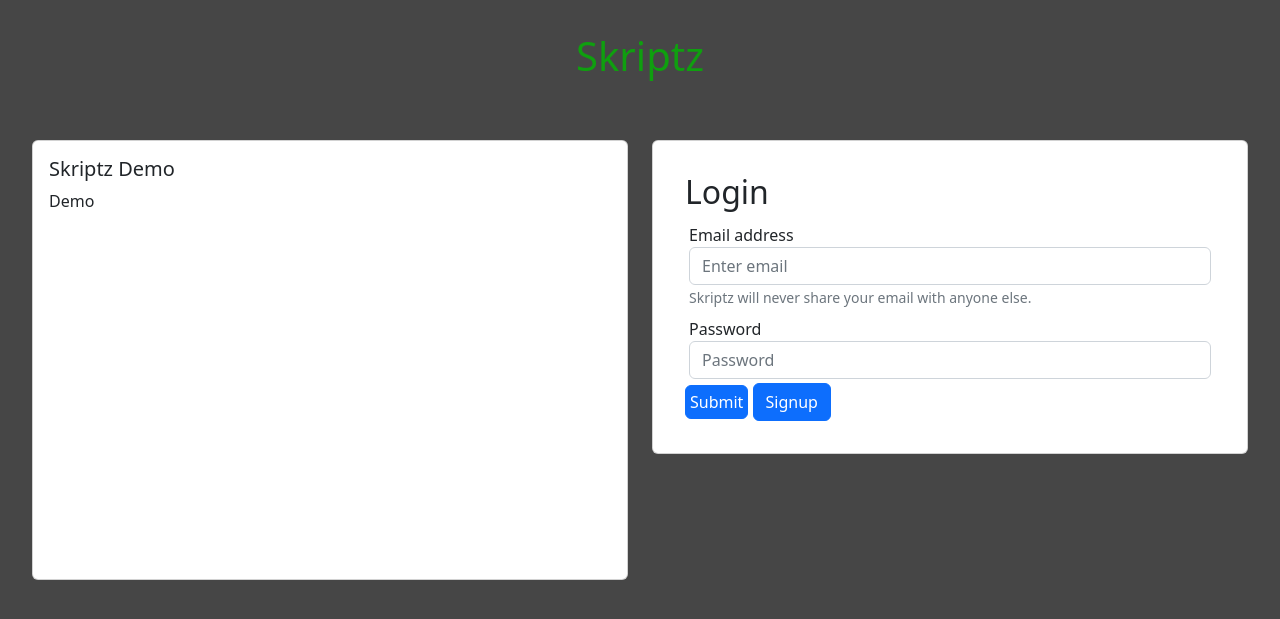
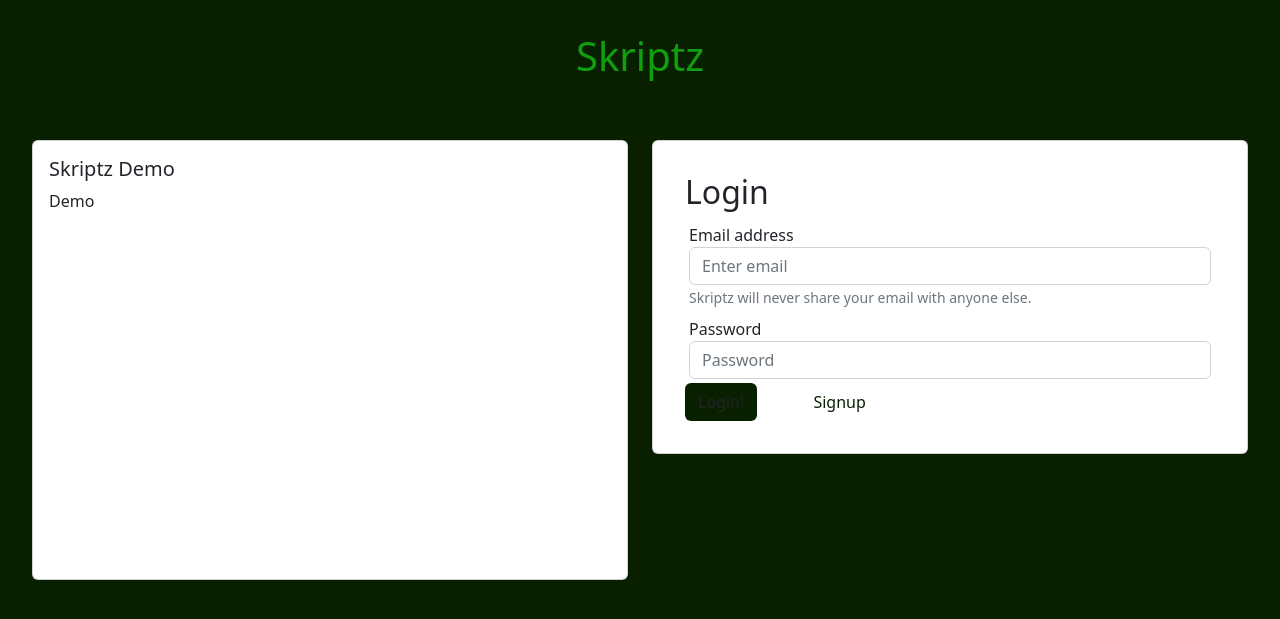
Before and after one commit to Dustinm5Oly/Skriptz, a Node server app: page / in a window 1280 px wide. Shown: the top 619 px of the page. Run offline with Node 20, Linux system fonts and the light colour scheme; some libraries are stand-ins or nearby versions.

Commit message:
started current service page

```diff
--- a/public/css/style.css
+++ b/public/css/style.css
@@ -4,13 +4,8 @@ html {
 
 body{
     margin: 0;
-    background-color: #464646;
-<<<<<<< HEAD
+    background-color: rgb(9,32,0);
     /* overflow: hidden; */
-=======
-    overflow: hidden;
-
->>>>>>> 58b2e541038d65ea5c8b09fb59935d75b1e0120a
 }
 
 
@@ -119,8 +114,26 @@ h3{
     padding-left: 50px;
 }
 #formBtn{
-    margin-left: 440px;
-    /* background-color: white; */
+    margin-left: 40px;
+    background-color: white;
     border: 0;
-    color: green;
+    color: rgb(9,32,0);
 }
+#dueCard{
+    display: flex;
+    flex-direction: column;
+    width:50%;
+    margin: 30px;
+    box-shadow: 3px 3px 3px rgb(9,32,0);
+}
+#dueList{
+    display: inline;
+    padding-left: 30px;
+}
+#subBtn{
+    background-color: rgb(9,32,0);
+}
+#dueTitle{
+    margin: 20px;
+    text-decoration: underline;
+}
--- a/views/current_services.handlebars
+++ b/views/current_services.handlebars
@@ -0,0 +1 @@
+<h1 class="gold" id="dueTitle">My Services</h1>
--- a/views/homepage.handlebars
+++ b/views/homepage.handlebars
@@ -30,11 +30,10 @@
           <label for="exampleInputPassword1">Password</label>
           <input type="password" class="form-control" id="exampleInputPassword1" placeholder="Password">
       </div>
-          <button id="formPad" type="submit" class="btn btn-primary">Submit</button>
-            <button id="" class="btn btn-primary" type="button" data-bs-target="#carousel" data-bs-slide="next">
-    <span></span>
-    <span>Signup</span>
-  </button>
+          <button id="subBtn" id="formPad" type="submit" class="btn gold">Login!</button>
+          <button id="formBtn" class="btn" type="button" data-bs-target="#carousel" data-bs-slide="next">
+            <span>Signup</span>
+          </button>
 
     </form>
     </div>
@@ -42,26 +41,25 @@
     <form id="signupForm">
       <h2>Signup</h2>
             <div id="formPad" class="form-group">
-          <label for="exampleInputPassword1">Password</label>
-          <input type="password" class="form-control" id="exampleInputPassword1" placeholder="Password">
+          <label for="inputFirstname">First Name</label>
+          <input type="text" class="form-control" id="inputFirstName" placeholder="first name">
       </div>
             <div id="formPad" class="form-group">
-          <label for="exampleInputPassword1">Password</label>
-          <input type="password" class="form-control" id="exampleInputPassword1" placeholder="Password">
+          <label for="inputLastName">Last Name</label>
+          <input type="text" class="form-control" id="inputLastName" placeholder="last name">
       </div>
       <div id="formPad" class="form-group">
-        <label for="exampleInputEmail1">Email address</label>
-        <input type="email" class="form-control" id="exampleInputEmail1" aria-describedby="emailHelp" placeholder="Enter email">
-        <small id="emailHelp" class="form-text text-muted">We'll never share your email with anyone else.</small>
+        <label for="inputEmail">Email address</label>
+        <input type="email" class="form-control" id="InputEmail" aria-describedby="emailHelp" placeholder="Enter email">
+        <small id="emailHelp" class="form-text text-muted">Skriptz will never share your email with anyone else.</small>
       </div>
       <div id="formPad" class="form-group">
           <label for="exampleInputPassword1">Password</label>
           <input type="password" class="form-control" id="exampleInputPassword1" placeholder="Password">
       </div>
-          <button id="formPad" type="submit" class="btn btn-primary">Submit</button>
-  <button id="formBtn" class="btn btn-primary" type="button" data-bs-target="#carousel" data-bs-slide="prev">
-    <span></span>
-    <span >Login</span>
+          <button id="subBtn" id="formPad" type="submit" class="gold" class="btn">Sign Up!</button>
+  <button id="formBtn" class="btn" type="button" data-bs-target="#carousel" data-bs-slide="prev">
+    <span>Login</span>
   </button>
     </form>
     </div>
```
Also changed, not shown: views/due.handlebars (+12 -0 lines).
